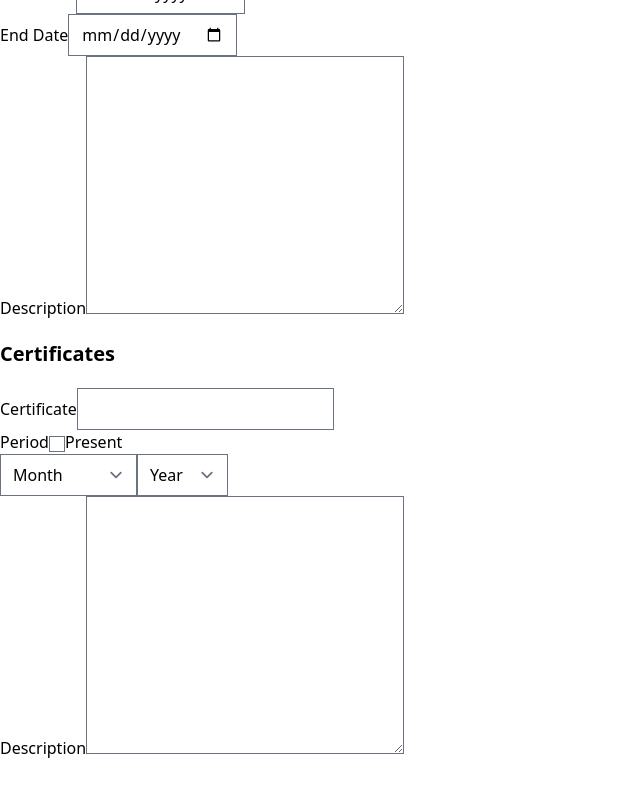
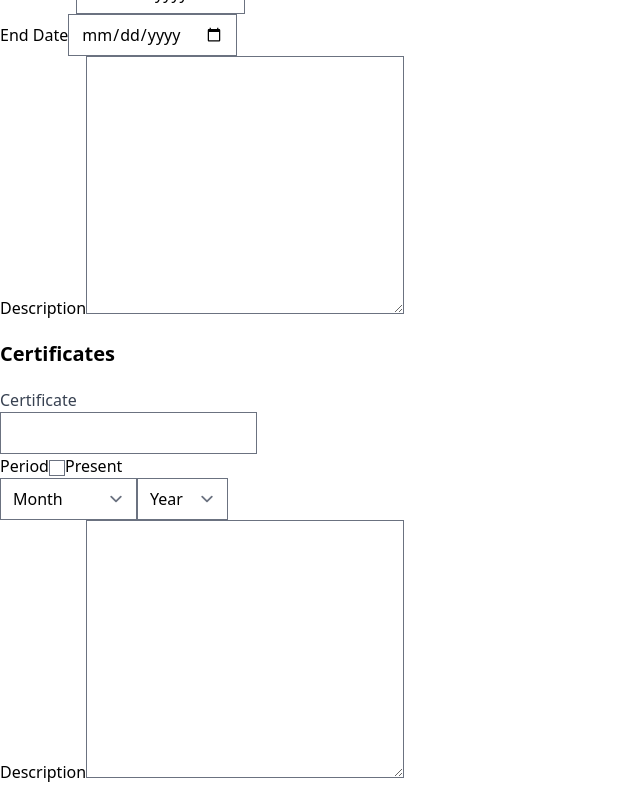
Before and after one commit to Ja-Uyoma/CV-Application, a React (Vite) app: page / in a window 1280 px wide. Shown: the part 2384-3184 px from the top of the page, without its empty margins (0-640 px from the left). Before the commit the page ends 3160 px from the top, so only its background shows below. Built offline with nearby package versions, Linux system fonts and the light colour scheme.

Commit message:
feat: style the certificate label

```diff
--- a/src/components/Certificates.jsx
+++ b/src/components/Certificates.jsx
@@ -55,7 +55,7 @@ const Certificates = () => {
       <form action="/" method="post" autoComplete="off">
         <div>
           <label htmlFor="certificate">
-            <span>Certificate</span>
+            <span className="block font-medium text-gray-700">Certificate</span>
             {/** */}
             <input type="text" name="certificate" id="certificate" />
           </label>
```
